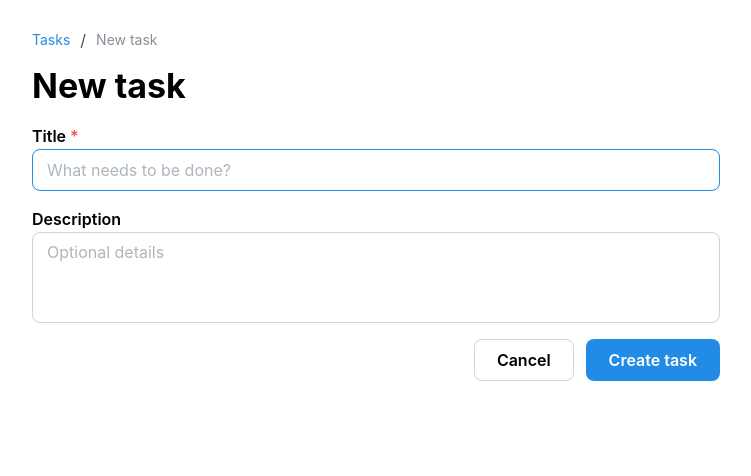
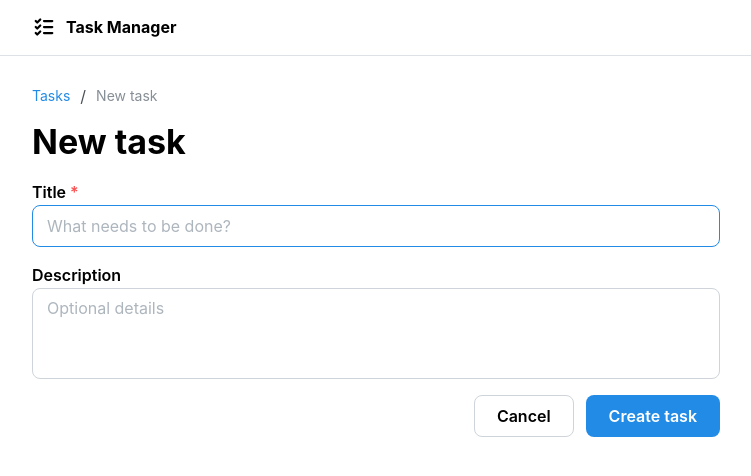
Before and after one commit to pablohen/task-manager-trpc, a Next.js app: page /tasks/new in a window 1280 px wide. Shown: the top 476 px of the page, without its empty margins (264-1015 px from the left). Built offline with nearby package versions, Linux system fonts and the light colour scheme.

Commit message:
feat(ui): add app header with mantine appshell

```diff
--- a/src/app/layout.tsx
+++ b/src/app/layout.tsx
@@ -1,8 +1,9 @@
 import "@mantine/core/styles.css";
 import "@mantine/notifications/styles.css";
 
-import { ColorSchemeScript, Container, mantineHtmlProps } from "@mantine/core";
+import { ColorSchemeScript, mantineHtmlProps } from "@mantine/core";
 import type { Metadata } from "next";
+import { AppLayout } from "@/components/app-layout";
 import { Providers } from "./providers";
 
 export const metadata: Metadata = {
@@ -18,9 +19,7 @@ export default function RootLayout({ children }: LayoutProps<"/">) {
 			</head>
 			<body>
 				<Providers>
-					<Container size="sm" py={{ base: "md", sm: "xl" }}>
-						{children}
-					</Container>
+					<AppLayout>{children}</AppLayout>
 				</Providers>
 			</body>
 		</html>
--- /dev/null
+++ b/src/components/app-layout.tsx
@@ -0,0 +1,37 @@
+"use client";
+
+import {
+	AppShell,
+	Container,
+	Group,
+	Text,
+	UnstyledButton,
+} from "@mantine/core";
+import { ListChecksIcon } from "@phosphor-icons/react";
+import Link from "next/link";
+
+// AppShell's compound parts can't be used from a server component, so the
+// shell lives here and the root layout just wraps pages with it.
+export function AppLayout({ children }: { children: React.ReactNode }) {
+	return (
+		<AppShell header={{ height: 56 }}>
+			<AppShell.Header>
+				<Container size="sm" h="100%">
+					<Group h="100%">
+						<UnstyledButton component={Link} href="/">
+							<Group gap="xs">
+								<ListChecksIcon size={24} weight="bold" />
+								<Text fw={700}>Task Manager</Text>
+							</Group>
+						</UnstyledButton>
+					</Group>
+				</Container>
+			</AppShell.Header>
+			<AppShell.Main>
+				<Container size="sm" py={{ base: "md", sm: "xl" }}>
+					{children}
+				</Container>
+			</AppShell.Main>
+		</AppShell>
+	);
+}
```
